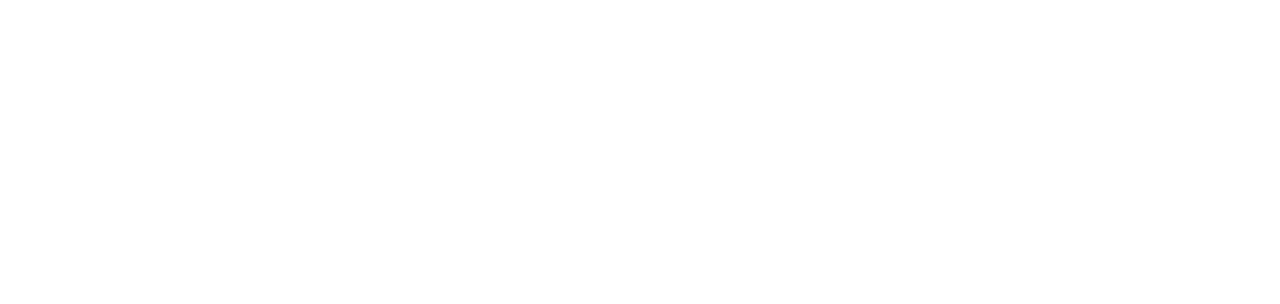
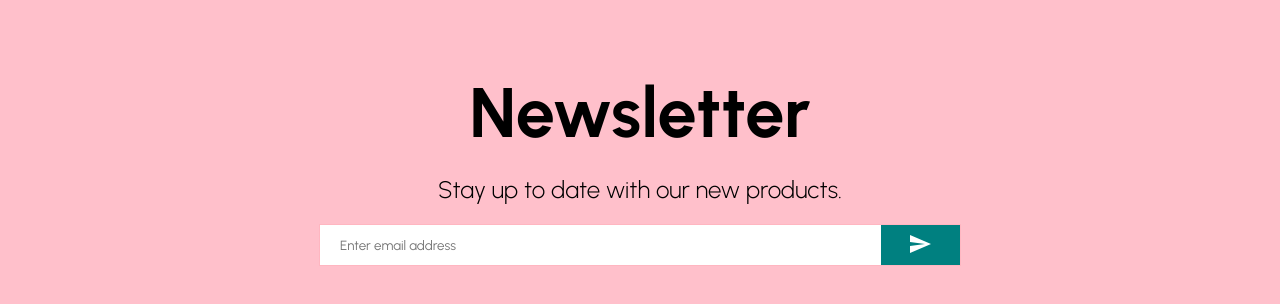
Before and after one commit to suolomon/react-e-commerce, a React (Create React App) app: page / in a window 1280 px wide. Shown: the part 2328-2632 px from the top of the page. Before the commit the page ends 2256 px from the top, so only its background shows below. Built offline with nearby package versions, Linux system fonts and the light colour scheme.

Commit message:
add newsletter section

```diff
--- /dev/null
+++ b/src/components/Newsletter.jsx
@@ -0,0 +1,62 @@
+
+import {Send } from '@material-ui/icons'
+import styled from 'styled-components'
+
+
+const Container = styled.div`
+ height: 60vh;
+ background-color: pink;
+ display: flex;
+ align-items: center;
+ justify-content: center;
+ flex-direction: column;
+`
+const Title = styled.h1`
+ font-size: 70px;
+ margin-bottom: 20px;
+`
+const Description = styled.div`
+ font-size: 24px;
+ font-weight: 300;
+ margin-bottom: 20px;
+`
+const InputContainer = styled.div`
+ width: 50%;
+ height: 40px;
+ background-color: white;
+ display: flex;
+ justify-content: space-between;
+ border: 1px solid lightpink;
+`
+const Input = styled.input`
+ border: none;
+ outline: none;
+ flex: 8;
+ padding-left: 20px;
+`
+
+const Button = styled.button`
+ flex: 1;
+ border: none;
+ background-color: teal;
+ color: white;
+`
+
+
+
+const Newsletter = () => {
+    return (
+        <Container>
+            <Title>Newsletter</Title>
+            <Description>Stay up to date with our new products.</Description>
+            <InputContainer>
+            <Input placeholder="Enter email address"/>
+            <Button>
+                <Send/>
+            </Button>
+            </InputContainer>
+        </Container>
+    )
+}
+
+export default Newsletter
--- a/src/pages/Home.jsx
+++ b/src/pages/Home.jsx
@@ -4,6 +4,7 @@
 import Slider from '../components/Slider'
 import Categories from '../components/Categories'
 import Products from '../components/Products'
+import Newsletter from '../components/Newsletter'
 
 
 const Home = () => {
@@ -14,6 +15,7 @@
             <Slider/>
             <Categories/>
             <Products/>
+            <Newsletter/>
         </div>
     )
 }
```
